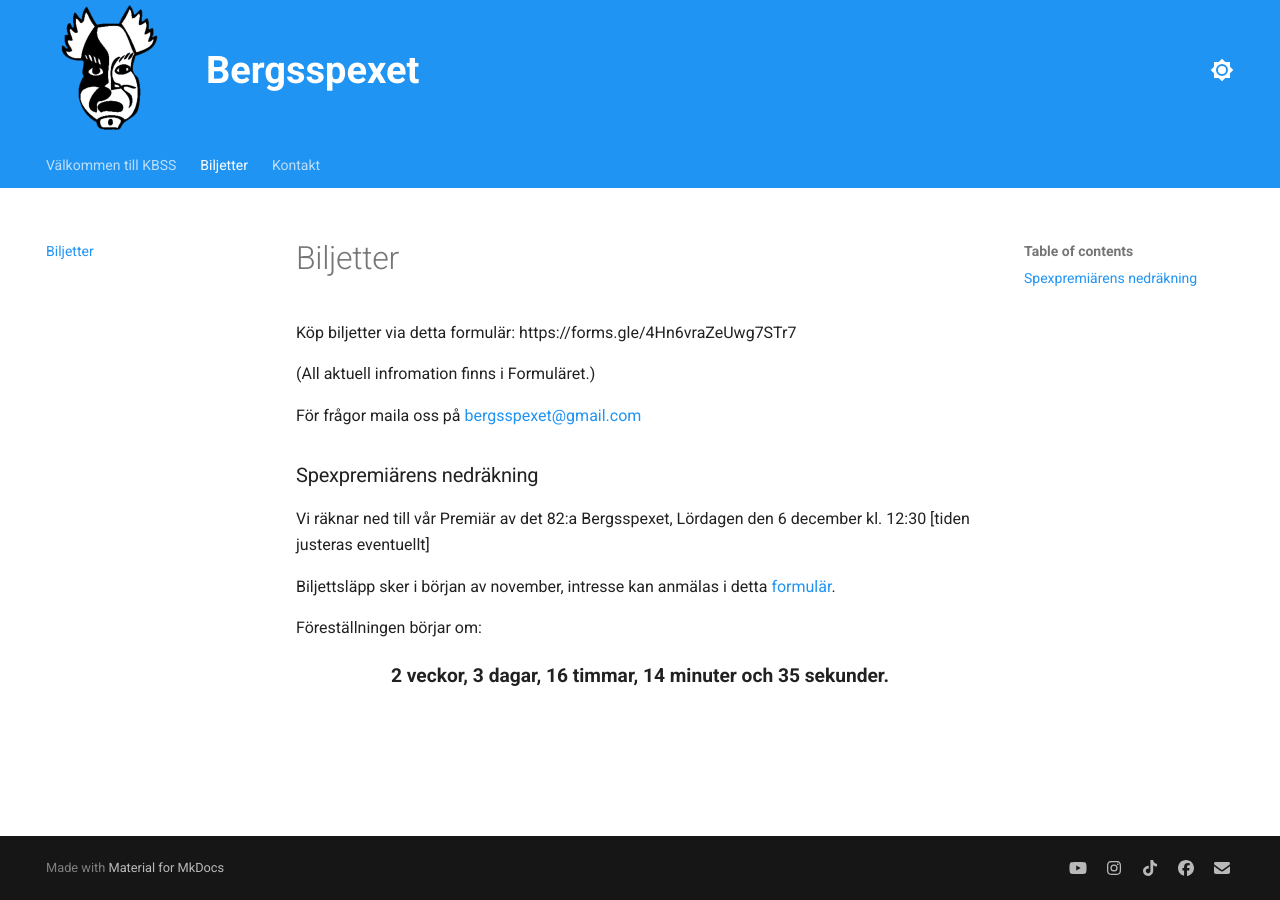
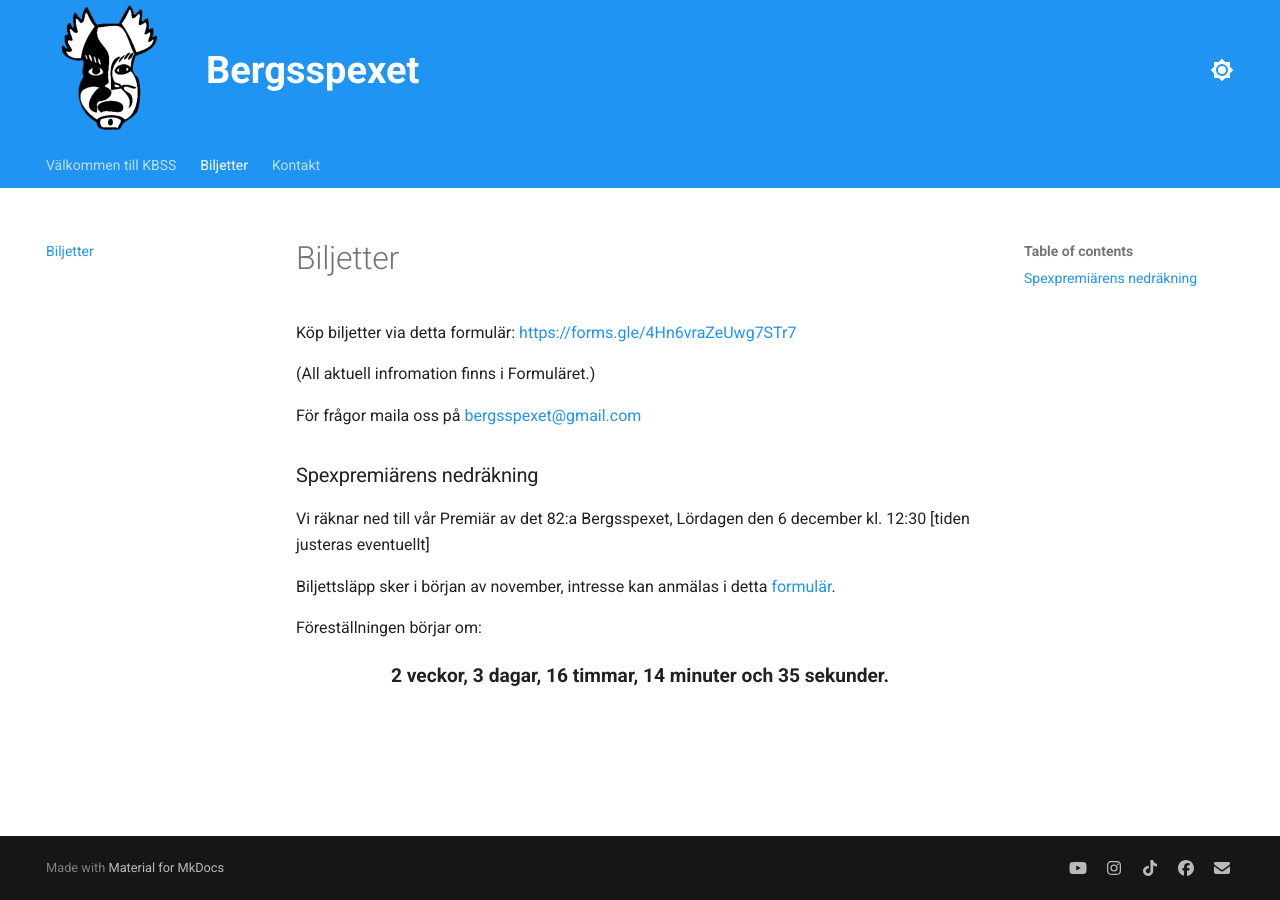
Before and after one commit to Bergsspexet/bergsspexet.github.io, an MkDocs documentation site: the page built from docs/biljetter.md, in a window 1280 px wide. Built offline with MkDocs 1.6.1 and Material for MkDocs 9.7.7, drawn with Linux system fonts in a browser that asks for light colours; some of the changed lines change nothing that is shown.

Commit message:
Update ticket purchase link to be clickable

```diff
--- a/docs/biljetter.md
+++ b/docs/biljetter.md
@@ -1,6 +1,6 @@
 # Biljetter
 
-Köp biljetter via detta formulär: https://forms.gle/4Hn6vraZeUwg7STr7
+Köp biljetter via detta formulär: [https://forms.gle/4Hn6vraZeUwg7STr7](https://forms.gle/4Hn6vraZeUwg7STr7)
 
 (All aktuell infromation finns i Formuläret.)
 
```
